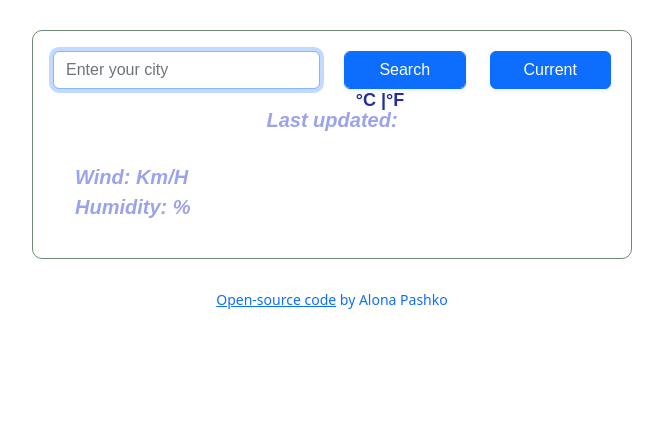
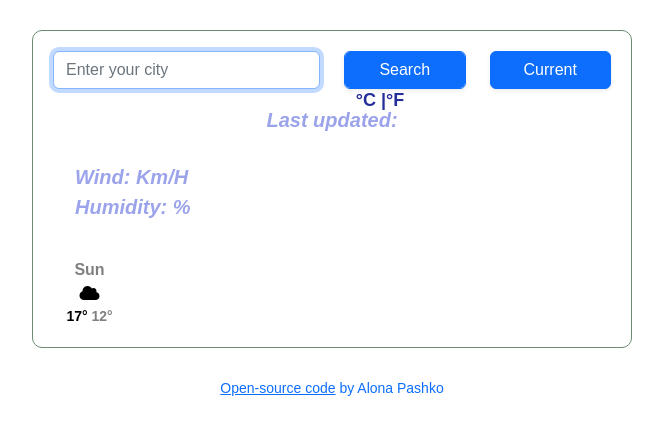
Before and after one commit to AlonaPashko/my-weather-app, a plain HTML site: page index.html in a window 1280 px wide. Shown: the whole page, without its empty margins (308-971 px from the left). Drawn offline with nearby package versions, Linux system fonts and the light colour scheme; no server answers; a web font is replaced by a local one.

Commit message:
Add a basic HTML forecast
Structure of one forecast

```diff
--- a/index.html
+++ b/index.html
@@ -51,51 +51,19 @@
                         <div class="main-icon"><img src="" alt="" id="icon"/></div>
                   </div>
               </div>
-        <!-- <div class="row">
-            <div class="col"><div class="days">
+        <div class="weather-forecast">
+              <div class="row">
+            <div class="col-2"><div class="weather-forecast-date">
                 Sun
             </div>
-            <div class="icons">
+            <div class="weather-forecast-icons">
                 <i class="fa-solid fa-cloud"></i>
             </div>
-                17°
+            <div class="weather-forecast-temp">
+                <span class="weather-forecast-temp-max">17° </span><span class="weather-forecast-temp-min">12°</span>
             </div>
-            <div class="col"><div class="days">
-                Mon
             </div>
-            <div class="icons">
-                <i class="fa-solid fa-cloud"></i>
-            </div>
-                20°
-            </div>
-            <div class="col">
-                <div class="days">
-                    Tue
-                </div>
-                <div class="icons">
-                    <i class="fa-solid fa-cloud-sun"></i>
-                </div>
-                15°
-            </div>
-            <div class="col">
-                <div class="days">
-                    Wed
-                </div>
-                <div class="icons">
-                    <i class="fa-solid fa-cloud-sun"></i>
-                </div>
-                17°
-            </div>
-            <div class="col">
-                <div class="days">
-                    Thu
-                </div>
-                <div class="icons">
-                    <i class="fa-solid fa-sun"></i>
-                </div>
-                19°
-            </div> -->
-        </div>
+    </div>
     </div>
 </div>
     <small class="github-link">
--- a/src/styles.css
+++ b/src/styles.css
@@ -85,14 +85,22 @@ li{
     text-align: center;
     font-style: italic;
 }
-/* .days{
-    color:#6D8B74;
-    font-size: 20px;
+.weather-forecast{
+    margin-top: 20px;
+    text-align: center;
 }
-.icons{
-    color: #5F7161;
-font-size: 30px;
-} */
+.weather-forecast-date{
+    font-size: 16px;
+    color: black;
+    opacity: 0.5;
+}
+
+.weather-forecast-temp{
+    font-size: 14px;
+}
+.weather-forecast-temp-min{
+    opacity: 0.5;
+}
 .github-link
 {
     color: #0d6efd;
```
